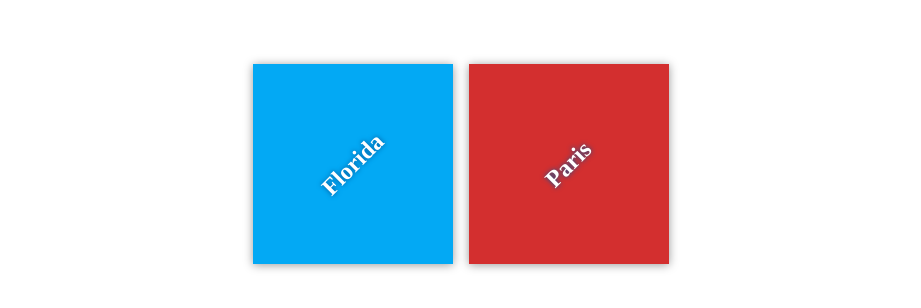
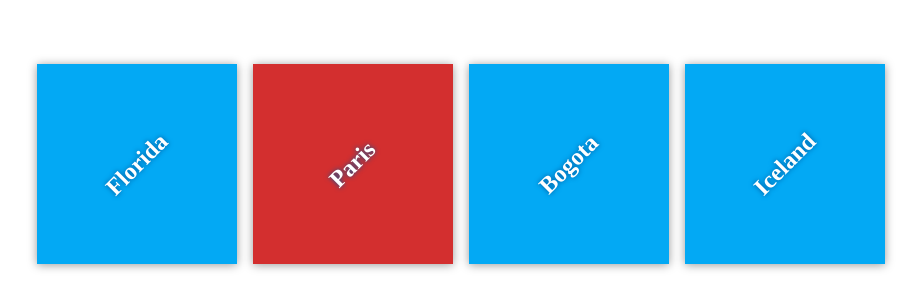
Before and after one commit to MariaFavari/my-travel-plans, a plain HTML site: page index.html in a window 1280 px wide. Shown: the part 236-544 px from the top of the page, without its empty margins (179-1100 px from the left). Drawn offline with Linux system fonts and the light colour scheme; files that its build step writes are made by us from their sources.

Commit message:
Adding personal destinations-pilar

```diff
--- a/index.html
+++ b/index.html
@@ -17,6 +17,12 @@
             <div class="destination" id="paris">
                 <h2>Paris</h2>
             </div>
+            <div class="destination" id="bota-colombia">
+                <h2>Bogota</h2>
+            </div>
+            <div class="destination" id="iceland">
+                <h2>Iceland</h2>
+            </div>
         </div>
     </div>
 
```
